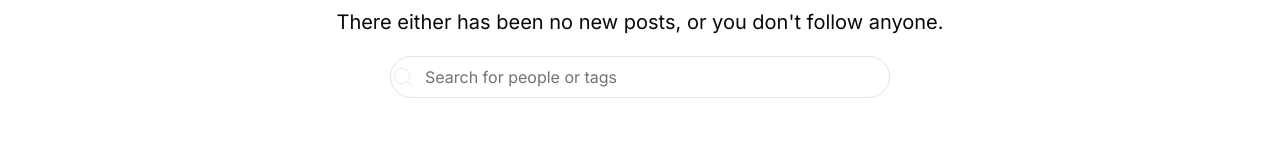
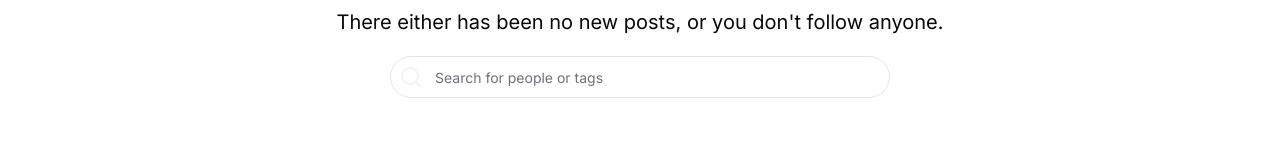
Before and after one commit to thebkht/FalseNote, a Next.js app: page / in a window 1280 px wide. Shown: the part 134-282 px from the top of the page. Built offline with nearby package versions, Linux system fonts and the light colour scheme.

Commit message:
Update search input

```diff
--- a/app/globals.css
+++ b/app/globals.css
@@ -96,7 +96,7 @@
 }
 
 .input{
-  @apply rounded-3xl flex items-center justify-start m-0 p-0 border transition duration-200 cursor-text;
+  @apply rounded-3xl flex items-center justify-start m-0 p-0 border transition duration-200 cursor-text px-2;
 }
 
 .input__icon{
@@ -112,5 +112,9 @@
 }
 
 .input__field{
-  @apply flex-1 w-full h-full p-2.5 text-base font-normal text-secondary bg-transparent border-none outline-none;
+  @apply flex-1 w-full py-2 font-normal text-secondary-foreground bg-transparent border-none outline-none appearance-none min-w-0 text-sm rounded-none resize-none text-left;
 }
+
+.input__field:focus-visible{
+  @apply !ring-0 !ring-offset-0 !ring-offset-transparent !ring-secondary !ring-opacity-100;
+}
--- a/app/page.tsx
+++ b/app/page.tsx
@@ -16,10 +16,13 @@ export default function Home() {
               <div className="input__icon">
                 <Search className='search__form_icon' />
               </div>
-              <Input placeholder="Search for people or tags" className="input__field" />
+              <Input placeholder="Search for people or tags" className="input__field !foucs-visible:ring-0 !focus-visible:ring-offset-0 !focus-visible:outline-none" />
             </div>
             </div>
           </div>
+        </div>
+        <div className="feed__empty_featured">
+
         </div>
       </div>
      </div>
```
